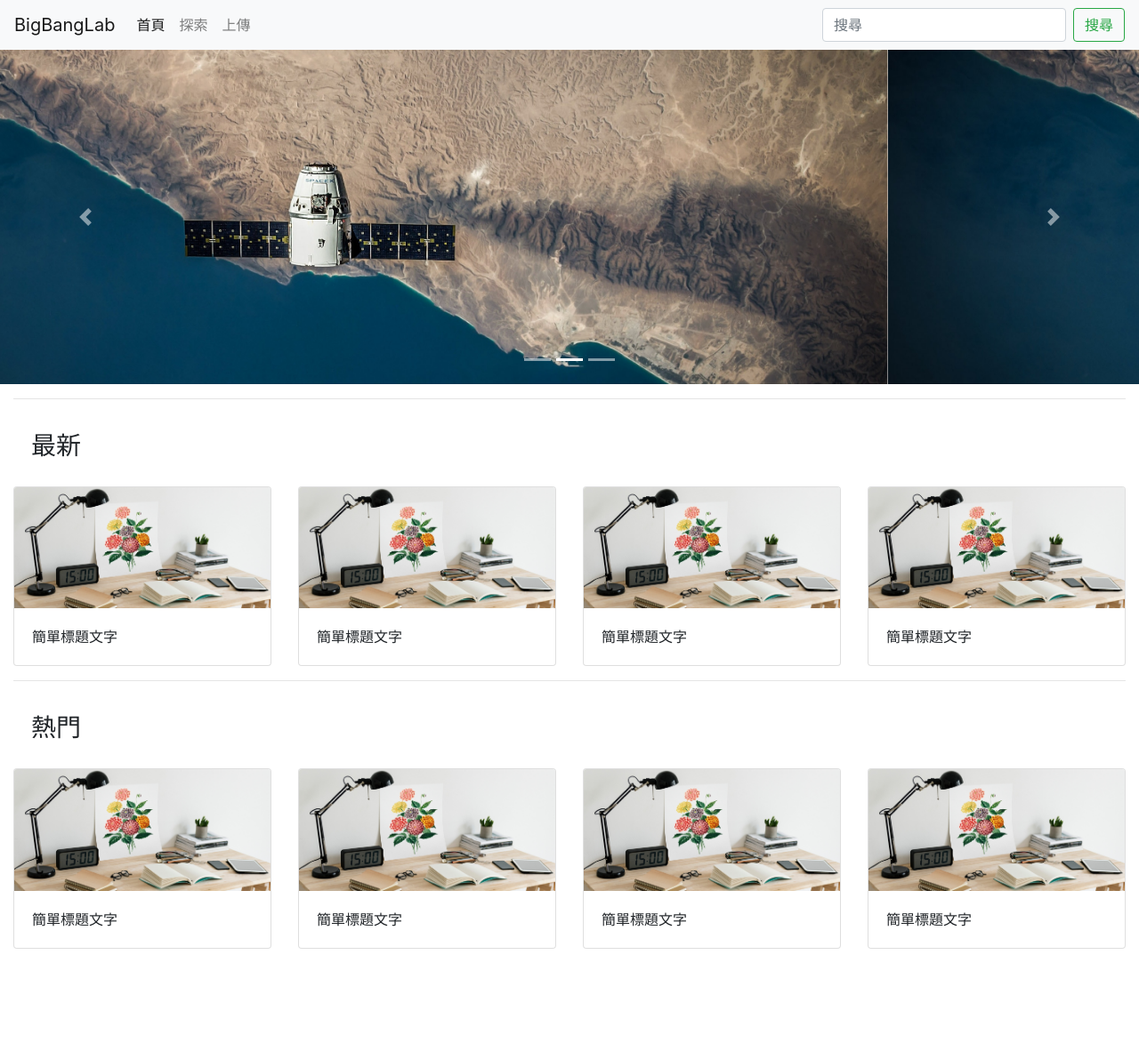
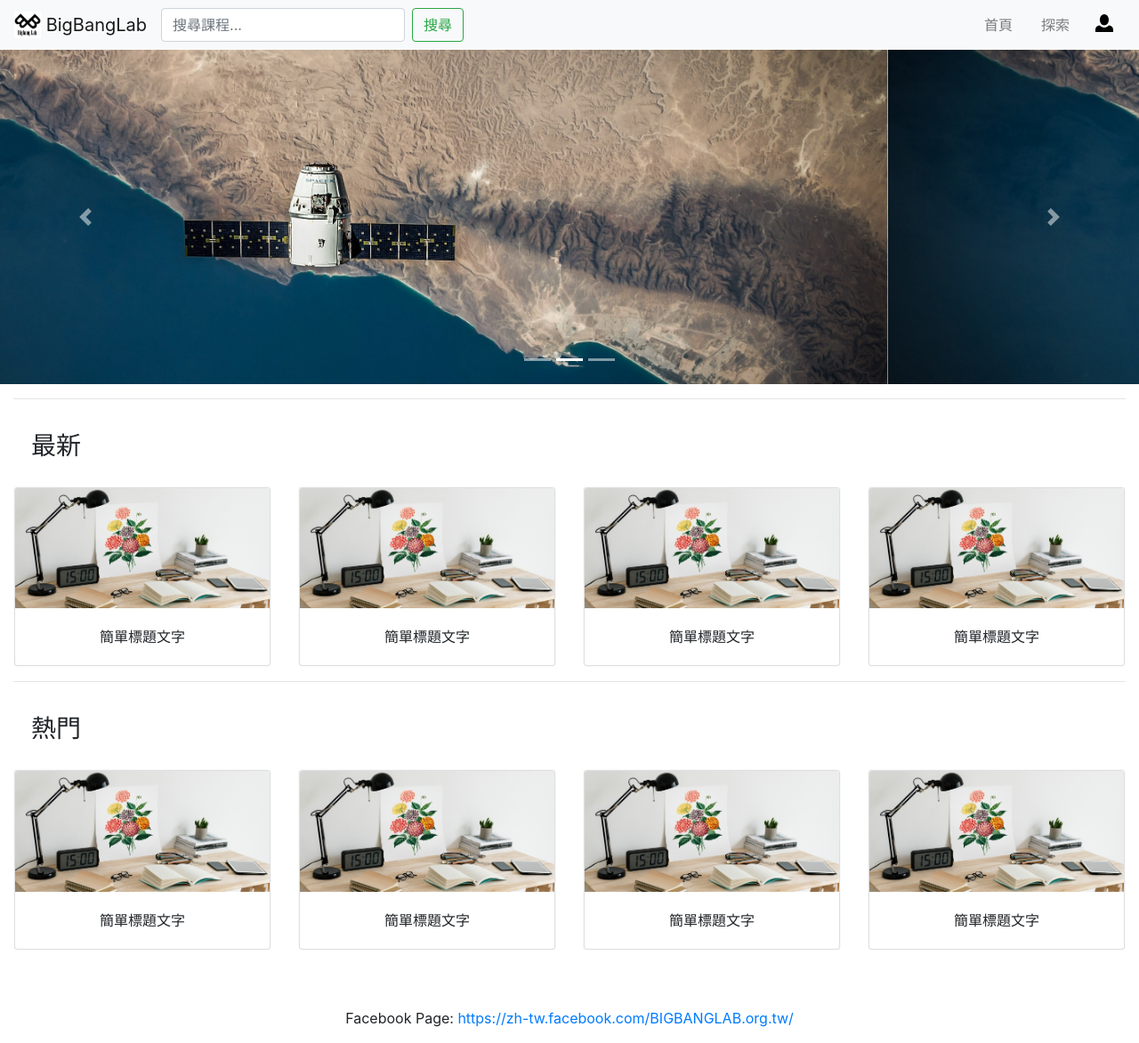
Before and after one commit to Dowios/LessonPlan, a plain HTML site: page index.html in a window 1280 px wide. Shown: the whole page at 89% size. Before the commit the page ends 1067 px from the top, so only its background shows below. Drawn offline with nearby package versions, Linux system fonts and the light colour scheme.

Commit message:
Update 0605
Nav, card border color

```diff
--- /dev/null
+++ b/css/custom.css
@@ -0,0 +1,3 @@
+.btn-light:hover, .btn-light:focus, .btn-light:active, .btn-light.active, .open>.dropdown-toggle.btn-light {
+    border-color: #00C851
+}
--- a/index.html
+++ b/index.html
@@ -1,5 +1,5 @@
 <!doctype html>
-<html lang="en">
+<html>
   <head>
     <!-- Required meta tags -->
     <meta charset="utf-8">
@@ -7,35 +7,41 @@
 
     <!-- Bootstrap CSS -->
     <link rel="stylesheet" href="https://maxcdn.bootstrapcdn.com/bootstrap/4.0.0/css/bootstrap.min.css" integrity="sha384-Gn5384xqQ1aoWXA+058RXPxPg6fy4IWvTNh0E263XmFcJlSAwiGgFAW/dAiS6JXm" crossorigin="anonymous">
-
-    <title>Hello, world!</title>
+    <link rel="stylesheet" href="css/custom.css">
+    <title>BigBangLab</title>
   </head>
   <body>
     <nav class="navbar navbar-expand-lg navbar-light bg-light">
-      <a class="navbar-brand" href="#">BigBangLab</a>
-      <button class="navbar-toggler" type="button" data-toggle="collapse" data-target="#navbarTogglerDemo02" aria-controls="navbarTogglerDemo02" aria-expanded="false" aria-label="Toggle navigation">
+      <a class="navbar-brand" href="index.html">
+        <img src="logo.jpg" width="30" height="30" class="d-inline-block align-top" alt="">
+        BigBangLab
+      </a>
+      <button class="navbar-toggler" type="button" data-toggle="collapse" data-target="#navbarSupportedContent" aria-controls="navbarSupportedContent" aria-expanded="false" aria-label="Toggle navigation">
         <span class="navbar-toggler-icon"></span>
       </button>
-
-      <div class="collapse navbar-collapse" id="navbarTogglerDemo02">
-        <ul class="navbar-nav mr-auto mt-2 mt-lg-0">
-          <li class="nav-item active">
-            <a class="nav-link" href="#">首頁<span class="sr-only">(current)</span></a>
-          </li>
-          <li class="nav-item">
-            <a class="nav-link" href="#">探索</a>
-          </li>
-          <li class="nav-item">
-            <a class="nav-link Disabled" href="#">上傳</a>
-          </li>
-        </ul>
+      <div class="collapse navbar-collapse justify-content-between" id="navbarSupportedContent">
         <form class="form-inline my-2 my-lg-0">
-          <input class="form-control mr-sm-2" type="search" placeholder="搜尋">
-          <button class="btn btn-outline-success my-2 my-sm-0" type="submit">搜尋</button>
+          <input class="form-control mr-sm-2" type="search" placeholder="搜尋課程..." aria-label="Search">
+          <button class="btn btn-outline-success my-2 my-sm-0" type="submit">
+            搜尋
+          </button>
         </form>
+        <div class="navbar-nav">
+          <a class="nav-item nav-link mx-2" href="index.html">首頁<span class="sr-only">(current)</span></a>
+          <a class="nav-item nav-link mx-2" href="#">探索</a>
+          <button type="button" class="btn btn-link" data-toggle="dropdown" aria-haspopup="true" aria-expanded="false">
+            <img src="person.svg" width="20" height="20" class="d-inline-block align-top" alt="">
+          </button>
+          <div class="dropdown-menu dropdown-menu-right mx-2">
+            <button class="dropdown-item" type="button">會員專區</button>
+            <button class="dropdown-item" type="button">上傳</button>
+            <div class="dropdown-divider"></div>
+            <button class="dropdown-item" type="button">登出</button>
+          </div>
+        </div>
       </div>
     </nav>
-
+<!-- carousel -->
     <div id="carouselExampleIndicators" class="carousel slide" data-ride="carousel">
       <ol class="carousel-indicators">
         <li data-target="#carouselExampleIndicators" data-slide-to="0" class="active"></li>
@@ -70,39 +76,48 @@
       </div>
       <div class="row">
         <div class="col-md-3">
+          <a class="btn btn-light p-0" href="#">
             <div class="card">
               <img class="card-img-top" src="cover.jpg" alt="Card image cap">
               <div class="card-body">
                 <p class="card-text">簡單標題文字</p>
               </div>
             </div>
+          </a>
         </div>
         <div class="col-md-3">
+          <a class="btn btn-light p-0" href="#">
             <div class="card">
               <img class="card-img-top" src="cover.jpg" alt="Card image cap">
               <div class="card-body">
                 <p class="card-text">簡單標題文字</p>
               </div>
             </div>
+          </a>
         </div>
         <div class="col-md-3">
+          <a class="btn btn-light p-0" href="#">
             <div class="card">
               <img class="card-img-top" src="cover.jpg" alt="Card image cap">
               <div class="card-body">
                 <p class="card-text">簡單標題文字</p>
               </div>
             </div>
+          </a>
         </div>
         <div class="col-md-3">
+          <a class="btn btn-light p-0" href="#">
             <div class="card">
               <img class="card-img-top" src="cover.jpg" alt="Card image cap">
               <div class="card-body">
                 <p class="card-text">簡單標題文字</p>
               </div>
             </div>
+          </a>
         </div>
       </div>
     </div>
+
     <div class="container-fluid">
       <hr>
       <div class="card-body">
@@ -110,39 +125,53 @@
       </div>
       <div class="row">
         <div class="col-md-3">
+          <a class="btn btn-light p-0" href="#">
             <div class="card">
               <img class="card-img-top" src="cover.jpg" alt="Card image cap">
               <div class="card-body">
                 <p class="card-text">簡單標題文字</p>
               </div>
             </div>
+          </a>
         </div>
         <div class="col-md-3">
+          <a class="btn btn-light p-0" href="#">
             <div class="card">
               <img class="card-img-top" src="cover.jpg" alt="Card image cap">
               <div class="card-body">
                 <p class="card-text">簡單標題文字</p>
               </div>
             </div>
+          </a>
         </div>
         <div class="col-md-3">
+          <a class="btn btn-light p-0" href="#">
             <div class="card">
               <img class="card-img-top" src="cover.jpg" alt="Card image cap">
               <div class="card-body">
                 <p class="card-text">簡單標題文字</p>
               </div>
             </div>
+          </a>
         </div>
         <div class="col-md-3">
+          <a class="btn btn-light p-0" href="#">
             <div class="card">
               <img class="card-img-top" src="cover.jpg" alt="Card image cap">
               <div class="card-body">
                 <p class="card-text">簡單標題文字</p>
               </div>
             </div>
+          </a>
         </div>
       </div>
       </div>
+    </div>
+    <footer class="page-footer font-small pt-4 mt-4">
+      <div class="footer-copyright text-center py-3">
+        Facebook Page: <a href="https://zh-tw.facebook.com/BIGBANGLAB.org.tw/">https://zh-tw.facebook.com/BIGBANGLAB.org.tw/</a>
+      </div>
+    </footer>
 
     <!-- Optional JavaScript -->
     <!-- jQuery first, then Popper.js, then Bootstrap JS -->
```
Also changed, not shown: logo.jpg (added), person.svg (added). Lines whose indentation alone changed are shown as unchanged.
